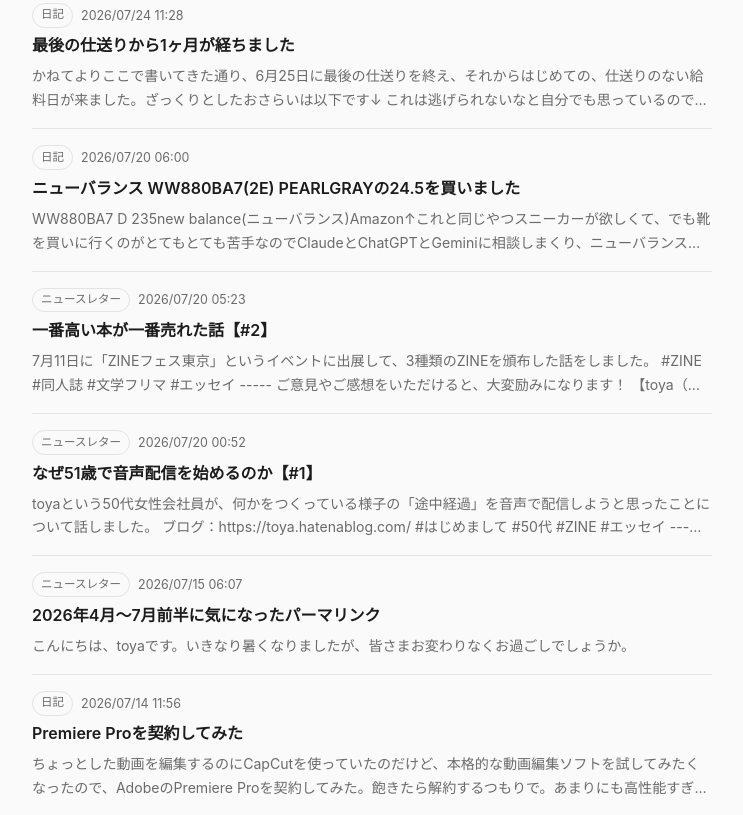
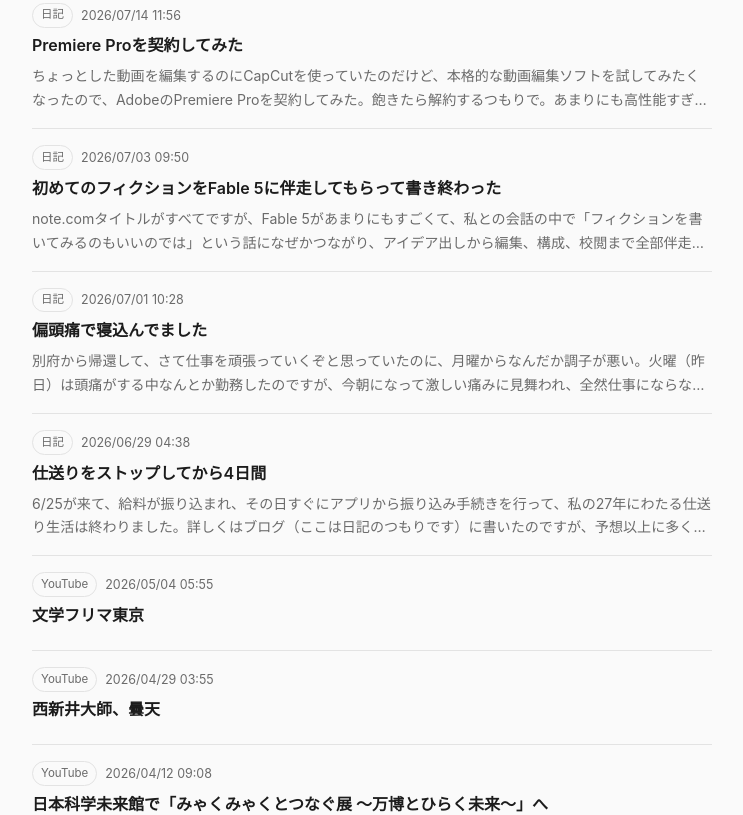
Before and after one commit to toya248/feeds, a website: page index.html in a window 1280 px wide. Shown: the part 6142-6957 px from the top of the page, without its empty margins (268-1011 px from the left). Drawn offline with Linux system fonts and the light colour scheme.

Commit message:
Drop Substack from automated fetch, link it statically instead
Cloudflare blocks GitHub Actions runner IPs with a 403 on
toya.substack.com/feed regardless of User-Agent, so it can't be
fetched reliably in CI.

```diff
--- a/data/feed.json
+++ b/data/feed.json
@@ -1,5 +1,5 @@
 {
-  "generatedAt": "2026-08-09T04:56:02.983Z",
+  "generatedAt": "2026-08-09T04:57:46.865Z",
   "entries": [
     {
       "source": "mastodon",
@@ -226,14 +226,6 @@
       "summary": "一人語りポッドキャスト「とやラジオ」を始めていました - Really Saying Something\ntoya.hatenablog.com/entry/2026/0..."
     },
     {
-      "source": "substack",
-      "sourceLabel": "ニュースレター",
-      "title": "写真を見せずに、写真の話をする【#4】",
-      "url": "https://toya.substack.com/p/4-5bf",
-      "publishedAt": "2026-08-02T20:40:56.000Z",
-      "summary": "別府旅行で撮った写真についてお話ししました。 写真の答え合わせはこちら ▼今回紹介した写真が載っている記事 https://diary.toya.blog/entry/2026/08/03/053511 ----- ご意見やご感想をいただけると、大変励みになります！ 【toya（とや）】 ・X：https://x.co…"
-    },
-    {
       "source": "diary",
       "sourceLabel": "日記",
       "title": "とやラジオ「写真を見せずに、写真の話をする」【#4】おまけページ",
@@ -306,14 +298,6 @@
       "summary": "nejimakinikki.hatenablog.com昨年ここの日記ブログで「ブローガスト」に参加して、結果として26日分書きました。2025年はまだ有料部分（サブスク）の設定もしていなかったし、万博に通い始めていてしっちゃかめっちゃかだったしで、何をブログに書いて何を日記に書くのか（今でも）何にも考えていないのです…"
     },
     {
-      "source": "substack",
-      "sourceLabel": "ニュースレター",
-      "title": "別府に行った理由【#3】",
-      "url": "https://toya.substack.com/p/3-ff5",
-      "publishedAt": "2026-07-27T12:37:22.000Z",
-      "summary": "いま作ろうとしているZINEの題材である、6月末の別府旅行。なぜ別府だったのか、という話をしました。 ↓ブログ版の旅行記はこちら↓ 6月末に別府旅行に行きました - Really Saying Something https://toya.hatenablog.com/entry/2026/07/27/134003 -…"
-    },
-    {
       "source": "hatena",
       "sourceLabel": "ブログ (はてな)",
       "title": "6月末に別府旅行に行きました",
@@ -336,30 +320,6 @@
       "url": "https://diary.toya.blog/entry/2026/07/20/150058",
       "publishedAt": "2026-07-20T06:00:58.000Z",
       "summary": "WW880BA7 D 235new balance(ニューバランス)Amazon↑これと同じやつスニーカーが欲しくて、でも靴を買いに行くのがとてもとても苦手なのでClaudeとChatGPTとGeminiに相談しまくり、ニューバランスの880を最終的にABCマートで買いました。旗艦店まで行ったんですが、型番の見方が全く…"
-    },
-    {
-      "source": "substack",
-      "sourceLabel": "ニュースレター",
-      "title": "一番高い本が一番売れた話【#2】",
-      "url": "https://toya.substack.com/p/2-a17",
-      "publishedAt": "2026-07-20T05:23:15.000Z",
-      "summary": "7月11日に「ZINEフェス東京」というイベントに出展して、3種類のZINEを頒布した話をしました。 #ZINE #同人誌 #文学フリマ #エッセイ ----- ご意見やご感想をいただけると、大変励みになります！ 【toya（とや）】 ・X：https://x.com/toya/ ・Bluesky：https://to…"
-    },
-    {
-      "source": "substack",
-      "sourceLabel": "ニュースレター",
-      "title": "なぜ51歳で音声配信を始めるのか【#1】",
-      "url": "https://toya.substack.com/p/511-448",
-      "publishedAt": "2026-07-20T00:52:53.000Z",
-      "summary": "toyaという50代女性会社員が、何かをつくっている様子の「途中経過」を音声で配信しようと思ったことについて話しました。 ブログ：https://toya.hatenablog.com/ #はじめまして #50代 #ZINE #エッセイ --- stand.fmでは、この放送にいいね・コメント・レター送信ができます。 …"
-    },
-    {
-      "source": "substack",
-      "sourceLabel": "ニュースレター",
-      "title": "2026年4月～7月前半に気になったパーマリンク",
-      "url": "https://toya.substack.com/p/202647",
-      "publishedAt": "2026-07-15T06:07:33.000Z",
-      "summary": "こんにちは、toyaです。いきなり暑くなりましたが、皆さまお変わりなくお過ごしでしょうか。"
     },
     {
       "source": "diary",
@@ -440,46 +400,6 @@
       "url": "https://www.youtube.com/watch?v=81ApDvfSfMc",
       "publishedAt": "2026-03-15T05:42:36.000Z",
       "summary": ""
-    },
-    {
-      "source": "substack",
-      "sourceLabel": "ニュースレター",
-      "title": "2025年に気になったパーマリンク",
-      "url": "https://toya.substack.com/p/2025",
-      "publishedAt": "2026-01-01T02:31:39.000Z",
-      "summary": "toyaです。明けましておめでとうございます。今年もよろしくお願いいたします。"
-    },
-    {
-      "source": "substack",
-      "sourceLabel": "ニュースレター",
-      "title": "10/25～11/8に気になったパーマリンク",
-      "url": "https://toya.substack.com/p/1025118",
-      "publishedAt": "2024-11-08T12:15:35.000Z",
-      "summary": "こんにちは、toyaです。急に冷え込んでしまったはいいけど来週はまた暖かくなるそうですね。寒暖差がすごいので、鼻に影響が出て、いわゆる「寒暖差アレルギー」というものに苦しんでおります。皆さまはいかがお過ごしでしょうか。"
-    },
-    {
-      "source": "substack",
-      "sourceLabel": "ニュースレター",
-      "title": "10/1～10/24に気になったパーマリンク",
-      "url": "https://toya.substack.com/p/1011024",
-      "publishedAt": "2024-10-24T05:10:24.000Z",
-      "summary": "こんにちは！toyaです。ご無沙汰しております。"
-    },
-    {
-      "source": "substack",
-      "sourceLabel": "ニュースレター",
-      "title": "5/1～5/22に気になったパーマリンク",
-      "url": "https://toya.substack.com/p/51522",
-      "publishedAt": "2024-05-22T05:00:56.000Z",
-      "summary": "4ヶ月分飛ばしてます"
-    },
-    {
-      "source": "substack",
-      "sourceLabel": "ニュースレター",
-      "title": "1/3～1/23に気になったパーマリンク",
-      "url": "https://toya.substack.com/p/13123",
-      "publishedAt": "2024-01-23T06:36:12.000Z",
-      "summary": "早くも1年の1/24が終わってしまいましたね！！目標とか日程とかを気にして生きるとなぜこんなにも時間が過ぎるのが早いのか。昨年までの私はそういう時間の流れの無情さが好きではなくて、忌避して生きてきたのですが、なぜか今年はまだ（年始気分が終わっても）前向きに時の流れに立ち向かえている気がします。"
     }
   ]
 }
--- a/index.html
+++ b/index.html
@@ -151,6 +151,7 @@
     <ul>
       <li><a href="https://x.com/toya" target="_blank" rel="noopener">X</a></li>
       <li><a href="https://stand.fm/channels/6a5bf1a921b18bf05ca33995" target="_blank" rel="noopener">stand.fm（とやラジオ）</a></li>
+      <li><a href="https://toya.substack.com/" target="_blank" rel="noopener">ニュースレター（Substack）</a></li>
     </ul>
   </div>
 
```
Also changed, not shown: scripts/build-feed.mjs (+4 -6 lines).
